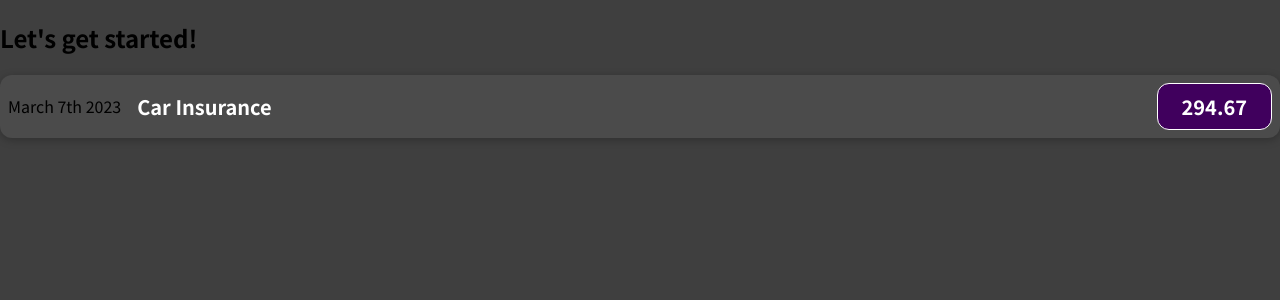
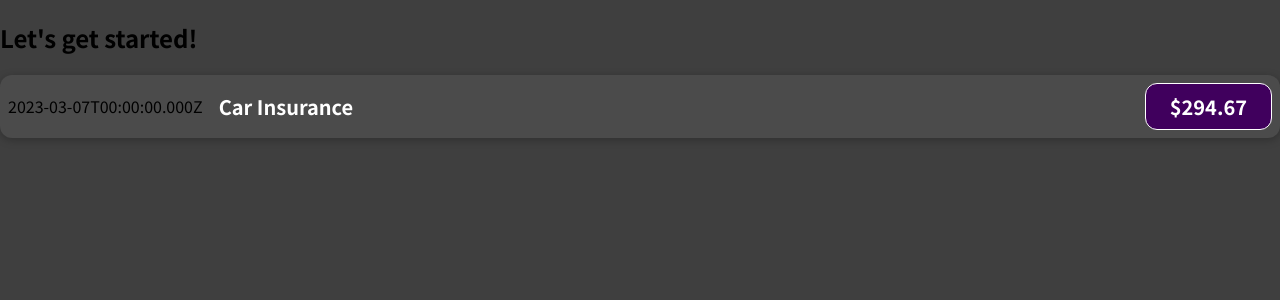
Before and after one commit to chilavertina/react-academind-project, a JavaScript app: page / in a window 1280 px wide. Shown: the top 300 px of the page. Built offline with nearby package versions, Linux system fonts and the light colour scheme.

Commit message:
outputting data

```diff
--- a/src/components/ExpenseItem.js
+++ b/src/components/ExpenseItem.js
@@ -1,12 +1,16 @@
 import "./ExpenseItem.css";
 
 function ExpenseItem() {
+  const expenseDate = new Date(2023, 2, 7);
+  const expenseTitle = "Car Insurance";
+  const expenseAmount = 294.67;
+
   return (
     <div className="expense-item">
-      <div>March 7th 2023</div>
+      <div>{expenseDate.toISOString()}</div>
       <div className="expense-item__description">
-        <h2>Car Insurance</h2>
-        <div className="expense-item__price">294.67</div>
+        <h2>{expenseTitle}</h2>
+        <div className="expense-item__price">${expenseAmount}</div>
       </div>
     </div>
   );
```
